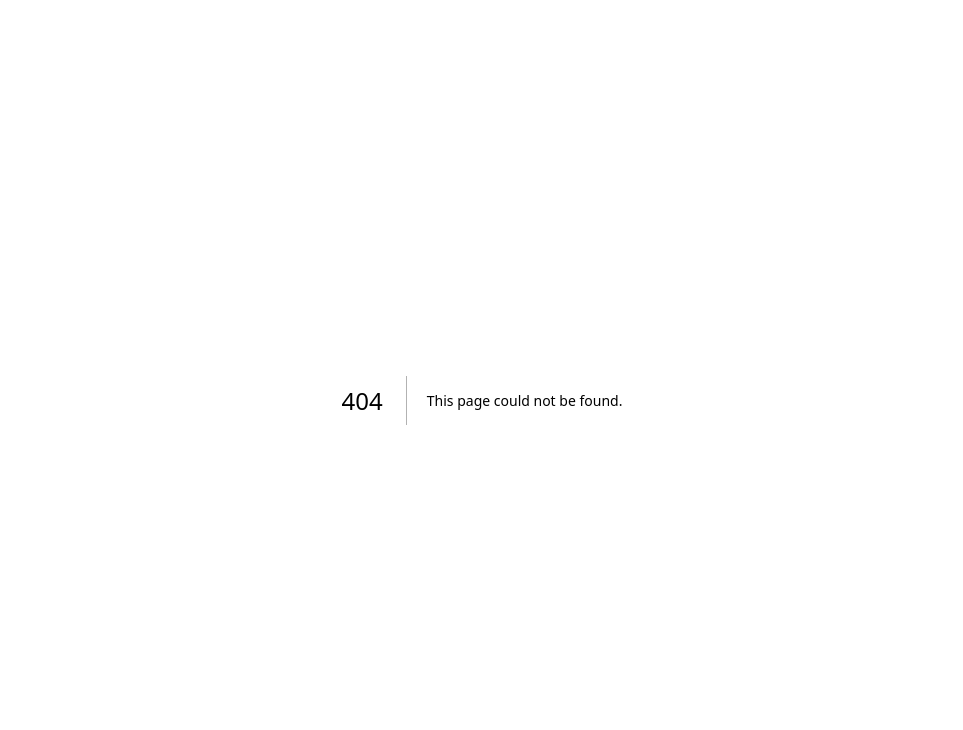
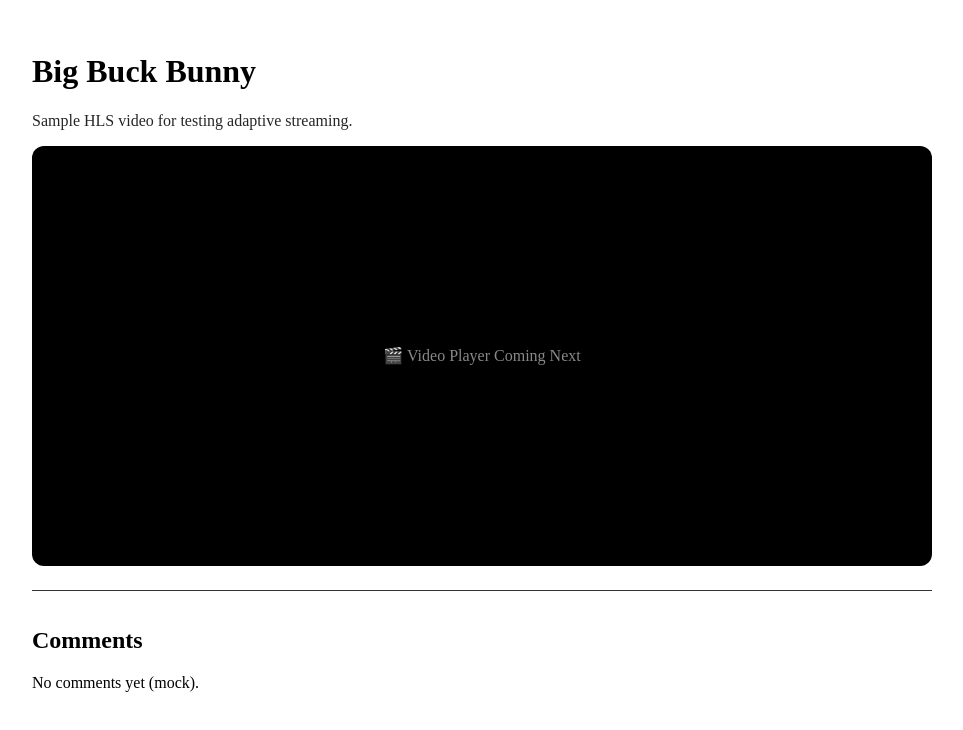
Before and after one commit to JakkaGopalaKrishna/gpp-video-streaming-platform-task2, a Next.js app: page /video/1 in a window 1280 px wide. Before the commit this address had no page. Shown: the top 730 px of the page, without its empty margins (158-1121 px from the left). Built offline with nearby package versions, Linux system fonts and the light colour scheme.

Commit message:
feat: add interactive video details page and enhanced UI styling

```diff
--- a/src/app/globals.css
+++ b/src/app/globals.css
@@ -15,3 +15,81 @@
   padding: 12px;
   border-radius: 8px;
 }
+.library-header {
+  display: flex;
+  gap: 12px;
+  margin-bottom: 16px;
+}
+
+.library-header button {
+  padding: 6px 12px;
+  border-radius: 6px;
+  background: #222;
+  color: #fff;
+  border: none;
+  cursor: pointer;
+}
+
+.library-header button.active {
+  background: #4f46e5;
+}
+
+/* ---------- Video Card Interactions ---------- */
+.video-card {
+  text-decoration: none;
+  color: inherit;
+  background: #e3e2e2;
+  transition: transform 0.2s ease, box-shadow 0.2s ease;
+}
+
+.video-card:hover {
+  transform: translateY(-4px);
+  box-shadow: 0 8px 20px rgba(0, 0, 0, 0.5);
+}
+
+.video-card:focus-visible {
+  outline: 3px solid #4f46e5;
+}
+
+.video-info h3 {
+  margin: 8px 0 4px;
+}
+
+.video-info p {
+  font-size: 0.9rem;
+  opacity: 0.8;
+}
+
+/* ---------- Video Details Page ---------- */
+.video-page {
+  padding: 24px;
+  max-width: 900px;
+  margin: auto;
+}
+
+.video-page h1 {
+  font-size: 2rem;
+}
+
+.video-page .description {
+  margin-bottom: 16px;
+  opacity: 0.85;
+}
+
+/* ---------- Player Placeholder ---------- */
+.player-placeholder {
+  height: 420px;
+  background: #000;
+  display: flex;
+  align-items: center;
+  justify-content: center;
+  border-radius: 12px;
+  margin-bottom: 24px;
+  color: #888;
+}
+
+/* ---------- Comments ---------- */
+.comments {
+  border-top: 1px solid #333;
+  padding-top: 16px;
+}
--- /dev/null
+++ b/src/app/video/[id]/page.tsx
@@ -0,0 +1,33 @@
+import { videos } from "@/data/videos";
+import { notFound } from "next/navigation";
+
+interface Props {
+    params: Promise<{ id: string }>;
+}
+
+export default async function VideoPage({ params }: Props) {
+    console.log("params.id");
+    // console.log(params.id);
+    const { id } = await params;
+  const video = videos.find((v) => v.id === id);
+//   const video = videos.find((v) => v.id == "1");
+
+  if (!video) return notFound();
+
+  return (
+    <main className="video-page">
+      <h1>{video.title}</h1>
+      <p className="description">{video.description}</p>
+
+      {/* Video Player will be added in PHASE 3 */}
+      <div className="player-placeholder">
+        <p>🎬 Video Player Coming Next</p>
+      </div>
+
+      <section className="comments">
+        <h2>Comments</h2>
+        <p>No comments yet (mock).</p>
+      </section>
+    </main>
+  );
+}
```
Also changed, not shown: src/components/VideoLibrary/VideoCard.tsx (+7 -6 lines), src/components/VideoLibrary/VideoLibrary.tsx (+13 -3 lines).
